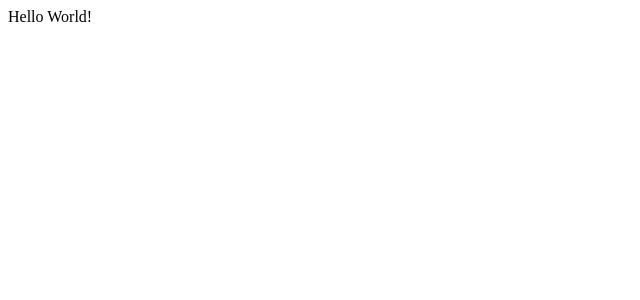
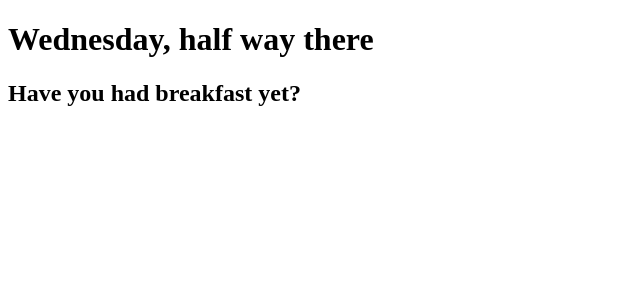
Before and after one commit to ImsirovicAjdin/react-from-scratch-101-simplest, a JavaScript app: page / in a window 1280 px wide. Shown: the top 300 px of the page, without its empty margins (0-640 px from the left). Built offline with nearby package versions, Linux system fonts and the light colour scheme.

Commit message:
Complete the single view conditiona updates branch

```diff
--- a/src/App.js
+++ b/src/App.js
@@ -1,9 +1,29 @@
 function App() {
-  return (
-    <div className="App">
-      Hello World!
-    </div>
-  );
+	const time = new Date();
+	const day = time.toLocaleString("en-us", { weekday: "long" });
+	const morning = time.getHours() >6 && time.getHours() <= 12;
+	let dayMessage;
+
+	if (day.toLowerCase() === "monday") {
+		dayMessage = `Happy ${day}`;
+	} else if (day.toLowerCase() === "tuesday") {
+		dayMessage = `${day}, four days to go`;
+	} else if (day.toLowerCase() === "wednesday") {
+		dayMessage = `${day}, half way there`;
+	} else if (day.toLowerCase() === "thursday") {
+		dayMessage = `Woo-hook, the weekend is coming!`;
+	} else {
+		dayMessage = "Stay calm and keep having fun";
+	}
+
+	return (
+		<div className="App">
+			<h1>
+				{dayMessage}
+			</h1>
+			{morning ? <h2>Have you had breakfast yet?</h2> : ''}
+		</div>
+	)
 }
 
-export default App;
+export default App
```
